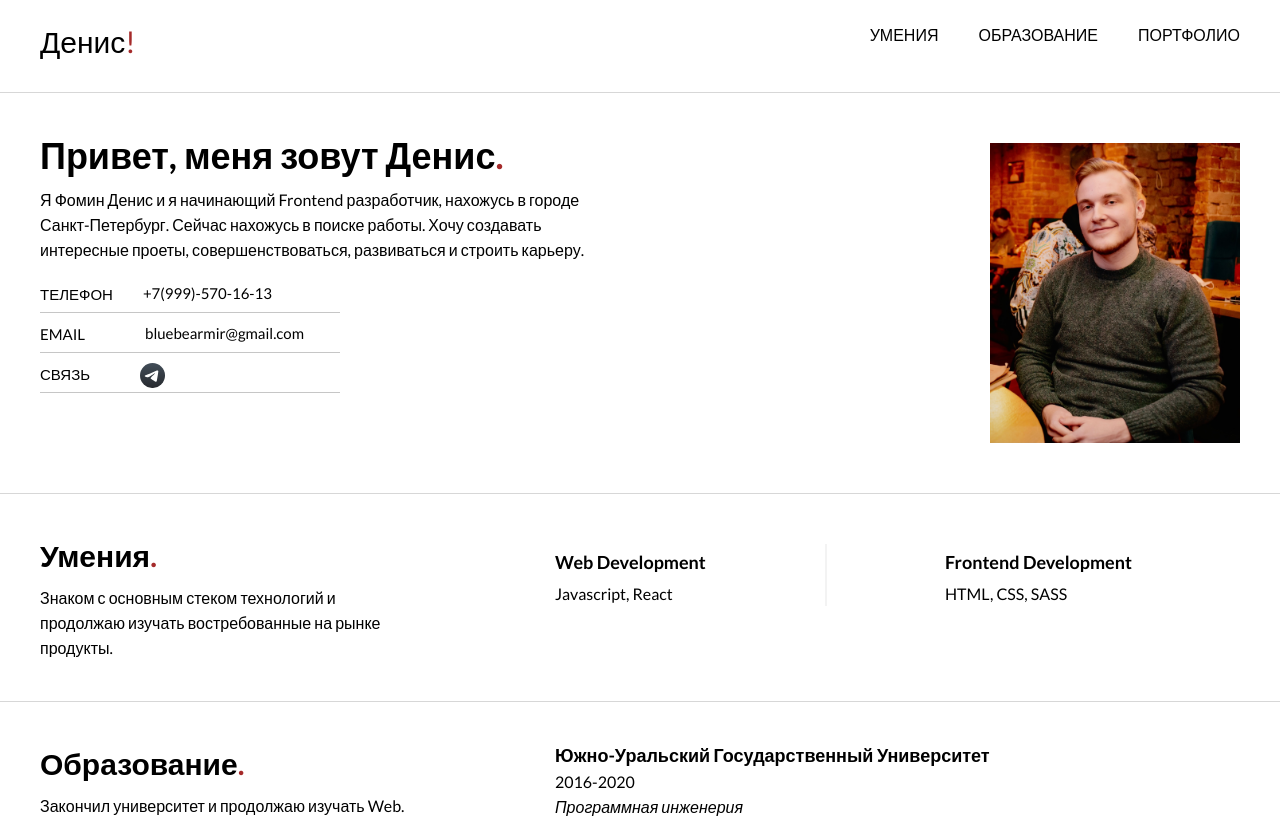
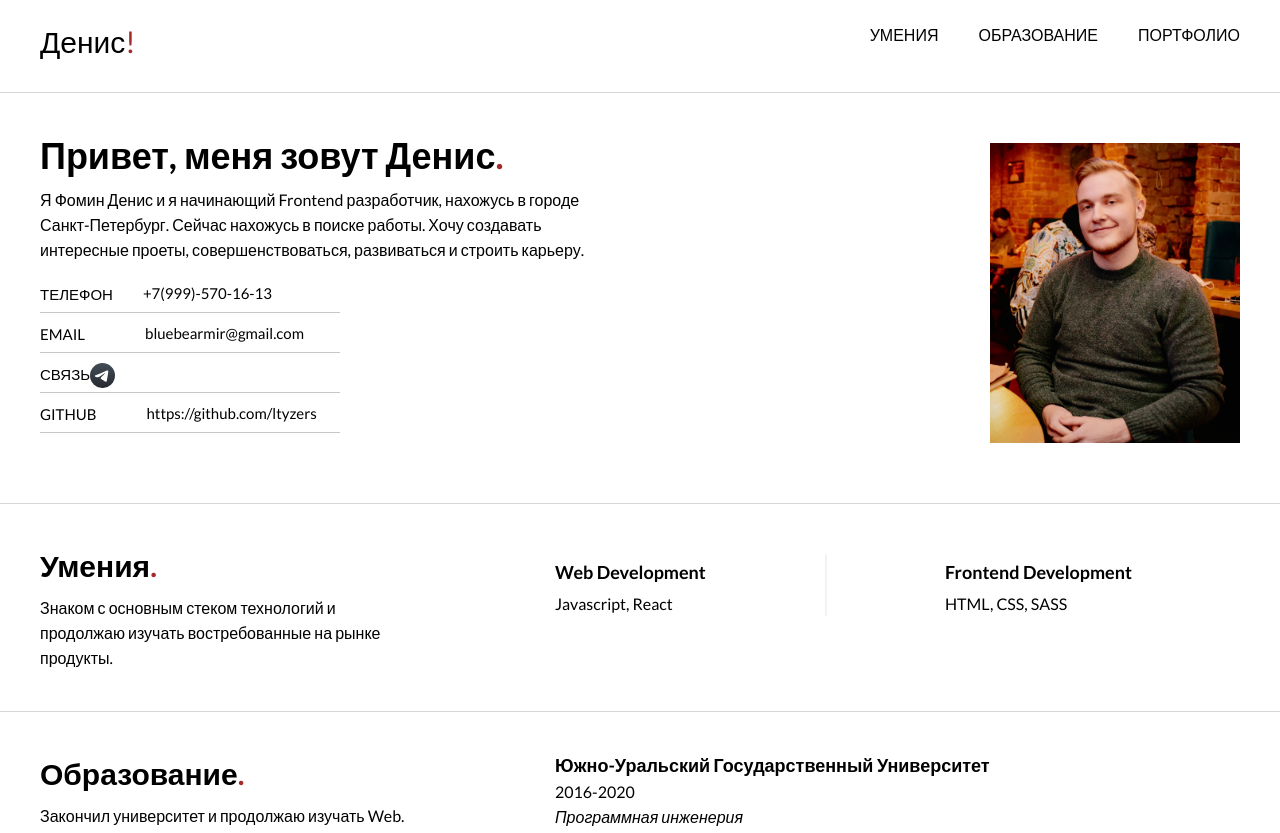
Before and after one commit to ltyzers/ltyzers.github.io, a plain HTML site: page index.html in a window 1280 px wide. Shown: the top 833 px of the page. Drawn offline with Linux system fonts and the light colour scheme.

Commit message:
Update index.html

```diff
--- a/index.html
+++ b/index.html
@@ -47,6 +47,10 @@
             </p>
             <p class="info">
               <span class="span-title">СВЯЗЬ</span><a class="contact" href="https://t.me/onepufffman"><img width="25px" height="25px" src="img/tg.svg" alt="Tlgrm logo "></a>
+            </p>
+            <p class="info">
+              <span class="span-title">GITHUB</span
+              ><span class="contact"><a>https://github.com/ltyzers</a></span>
             </p>
           </div>
         </div>
```
